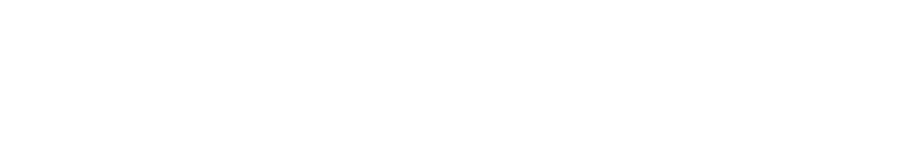
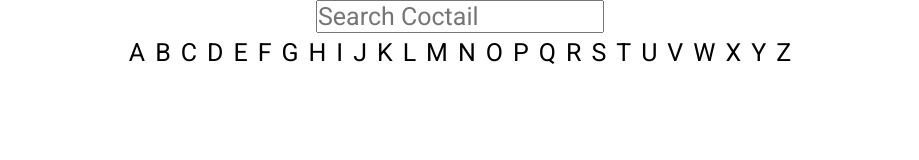
Before and after one commit to spiie/Spiie-Website, a React (Create React App) app: page /coctail in a window 1280 px wide. Shown: the top 160 px of the page, without its empty margins (180-1099 px from the left). Built offline with nearby package versions, Linux system fonts and the light colour scheme.

Commit message:
Il reste beaucoup de bugs

```diff
--- a/public/index.html
+++ b/public/index.html
@@ -1,5 +1,6 @@
 <!DOCTYPE html>
 <html lang="en">
+
 <head>
   <meta charset="utf-8" />
   <link rel="icon" href="%PUBLIC_URL%/favicon.ico" />
@@ -7,8 +8,11 @@
   <meta name="viewport" content="width=device-width, initial-scale=1" />
   <title>Yopi Portfolio</title>
 </head>
+
 <body>
   <noscript>You need to enable JavaScript to run this app.</noscript>
   <div id="root"></div>
+
 </body>
+
 </html>
--- a/src/App.js
+++ b/src/App.js
@@ -5,6 +5,7 @@
 import Morpion from './pages/Morpion'
 import Chat from './pages/Chat'
 import Login from './pages/Login'
+import Coctail from './pages/Coctail'
 
 const App = () => {
   return (
@@ -15,6 +16,7 @@
         <Route path='/morpion' element={<Morpion />} />
         <Route path='/login' element={<Login />} />
         <Route path='/chat' element={<Chat/>} />
+        <Route path='/coctail' element={<Coctail/>} />
       </Routes>
     </BrowserRouter>
   )
--- /dev/null
+++ b/src/assets/css/coctail.css
@@ -0,0 +1,26 @@
+.coctail {
+  font-size: 25px;
+}
+
+.search {
+  display: flex;
+  flex-direction: column;
+
+  align-items: center;
+}
+
+.searchText {
+  font-size: 25px;
+}
+
+.searchByLetter {
+  display: flex;
+  flex-direction: row;
+}
+
+.searchByLetter a {
+  padding: 5px;
+}
+.searchByLetter a:hover {
+  background-color: red;
+}
--- /dev/null
+++ b/src/pages/Coctail.js
@@ -0,0 +1,116 @@
+import React, { useState } from "react"
+import '../assets/css/base.css'
+import '../assets/css/coctail.css'
+
+const Coctail = () => {
+
+  const [drinks, setDrinks] = useState([])
+  const [drink, setDrink] = useState([])
+  const [drinkData, setDrinkData] = useState([])
+  const [allDrinks, setAllDrinks] = useState(true)
+  const [oneDrink, setOneDrink] = useState(true)
+
+  const SearchByLetter = async (letter) => {
+    await fetch(`https://www.thecocktaildb.com/api/json/v1/1/search.php?f=${letter}`)
+      .then(response => response.json())
+      .then(data => {
+        setDrinks(data["drinks"])
+      })
+    console.log(drinks)
+  }
+
+  const loadDrinks = () => {
+    return drinks.map(drink => {
+      let numberOfIngredients;
+      if (!drink.strIngredient1) {
+        numberOfIngredients = 0
+      } else if (!drink.strIngredient2) {
+        numberOfIngredients = 1
+      } else if (!drink.strIngredient3) {
+        numberOfIngredients = 2
+      } else if (!drink.strIngredient4) {
+        numberOfIngredients = 3
+      } else if (!drink.strIngredient5) {
+        numberOfIngredients = 4
+      } else if (!drink.strIngredient6) {
+        numberOfIngredients = 5
+      } else if (!drink.strIngredient7) {
+        numberOfIngredients = 6
+      } else if (!drink.strIngredient8) {
+        numberOfIngredients = 7
+      } else if (!drink.strIngredient9) {
+        numberOfIngredients = 8
+      } else if (!drink.strIngredient10) {
+        numberOfIngredients = 9
+      } else if (!drink.strIngredient11) {
+        numberOfIngredients = 10
+      } else if (!drink.strIngredient12) {
+        numberOfIngredients = 11
+      } else if (!drink.strIngredient13) {
+        numberOfIngredients = 12
+      } else if (!drink.strIngredient14) {
+        numberOfIngredients = 13
+      } else {
+        numberOfIngredients = 14
+      }
+
+      return (
+        <div className="boxDrink" id={drink.idDrink} key={drink.idDrink} onClick={(e) => {
+          setAllDrinks(false)
+          setDrink(e.target.id)
+          setOneDrink(true)
+        }}>
+          <img src={drink.strDrinkThumb} alt={drink.strDrink} className="coctailImage" id={drink.idDrink} />
+          <p className="coctailName" id={drink.idDrink}>{drink.strDrink}</p>
+          <p className="coctailIsAlcoholic" id={drink.idDrink}>{drink.strAlcoholic}</p>
+          <p className="nbIngredient" id={drink.idDrink}>Nombres d'ingrédients : {numberOfIngredients}</p>
+        </div>
+      )
+    })
+  }
+
+  const loadDrink = () => {
+
+    return <p>{drink}</p>
+  }
+
+  return (
+    <div className="coctail">
+      <div className="search">
+        <input type="text" name="search" id="search" className="searchText" placeholder="Search Coctail" />
+        <div className="searchByLetter">
+          <a href="#" onClick={() => SearchByLetter("a")} className='searchLetter'>A</a>
+          <a href="#" onClick={() => SearchByLetter("b")}>B</a>
+          <a href="#" onClick={() => SearchByLetter("c")}>C</a>
+          <a href="#" onClick={() => SearchByLetter("d")}>D</a>
+          <a href="#" onClick={() => SearchByLetter("e")}>E</a>
+          <a href="#" onClick={() => SearchByLetter("f")}>F</a>
+          <a href="#" onClick={() => SearchByLetter("g")}>G</a>
+          <a href="#" onClick={() => SearchByLetter("h")}>H</a>
+          <a href="#" onClick={() => SearchByLetter("i")}>I</a>
+          <a href="#" onClick={() => SearchByLetter("j")}>J</a>
+          <a href="#" onClick={() => SearchByLetter("k")}>K</a>
+          <a href="#" onClick={() => SearchByLetter("l")}>L</a>
+          <a href="#" onClick={() => SearchByLetter("m")}>M</a>
+          <a href="#" onClick={() => SearchByLetter("n")}>N</a>
+          <a href="#" onClick={() => SearchByLetter("o")}>O</a>
+          <a href="#" onClick={() => SearchByLetter("p")}>P</a>
+          <a href="#" onClick={() => SearchByLetter("q")}>Q</a>
+          <a href="#" onClick={() => SearchByLetter("r")}>R</a>
+          <a href="#" onClick={() => SearchByLetter("s")}>S</a>
+          <a href="#" onClick={() => SearchByLetter("t")}>T</a>
+          <a href="#" onClick={() => SearchByLetter("u")}>U</a>
+          <a href="#" onClick={() => SearchByLetter("v")}>V</a>
+          <a href="#" onClick={() => SearchByLetter("w")}>W</a>
+          <a href="#" onClick={() => SearchByLetter("x")}>X</a>
+          <a href="#" onClick={() => SearchByLetter("y")}>Y</a>
+          <a href="#" onClick={() => SearchByLetter("z")}>Z</a>
+        </div>
+      </div>
+      {drinks.length > 0 && allDrinks === true ? loadDrinks() : null}
+      {oneDrink === true ? loadDrink() : null}
+    </div>
+  )
+}
+
+export default Coctail;
--- a/src/pages/Home.js
+++ b/src/pages/Home.js
@@ -14,6 +14,7 @@
 
 
 const Home = () => {
+
   return (
     <div className="middle home">
       <div className="games">
--- a/src/pages/Login.js
+++ b/src/pages/Login.js
@@ -19,11 +19,13 @@
         },
     ]
 }
+
+//en gros y a une fonction maman qui englobe le plus gros et qui return du JSX (HTML)
 const LogIn = () => {
+
     const [validity, setValidity] = useState(false)
     const [nameLogAs, setNameLogAs] = useState('')
     const [errorLogIn, setErrorLogIn] = useState(false)
-
 
     const submit = (e, email, password) => {
         console.log("a")
```
Also changed, not shown: src/pages/Register.js (added, +13 -0 lines). Lines whose indentation alone changed are shown as unchanged.
